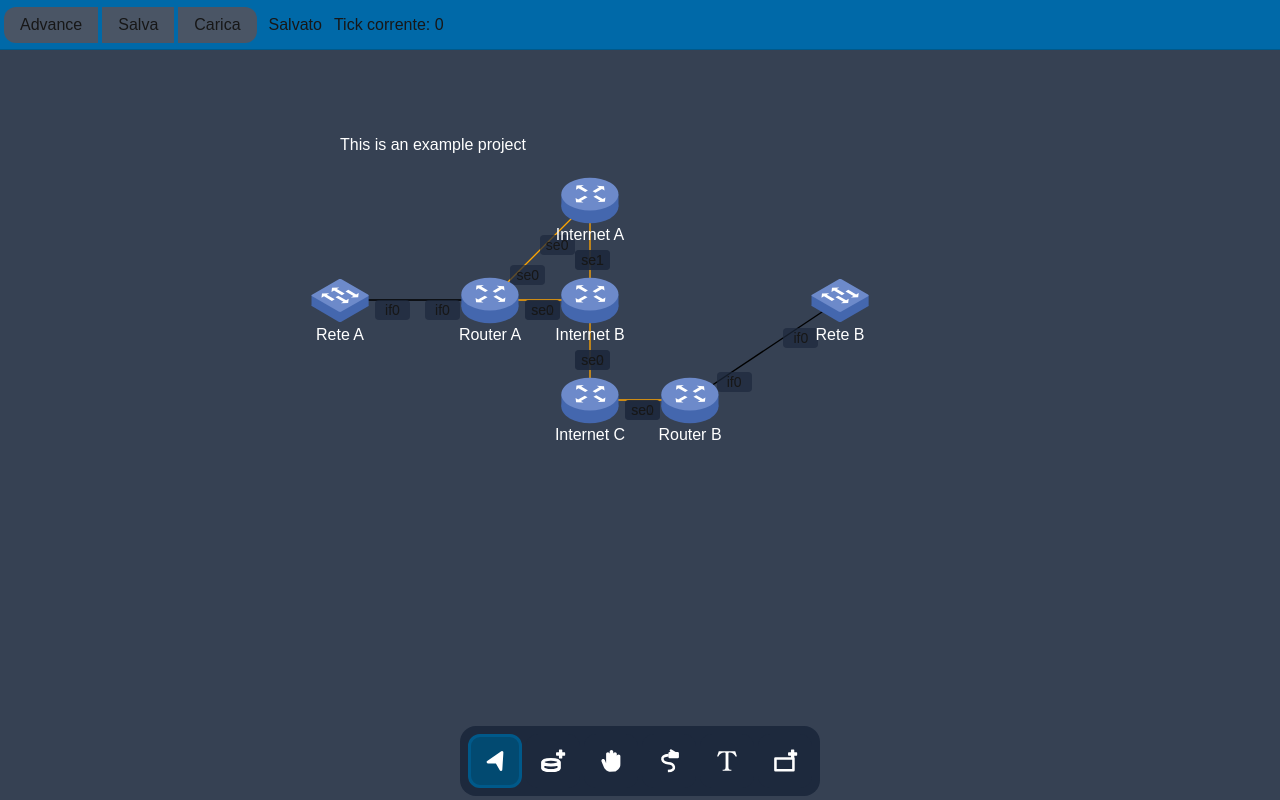
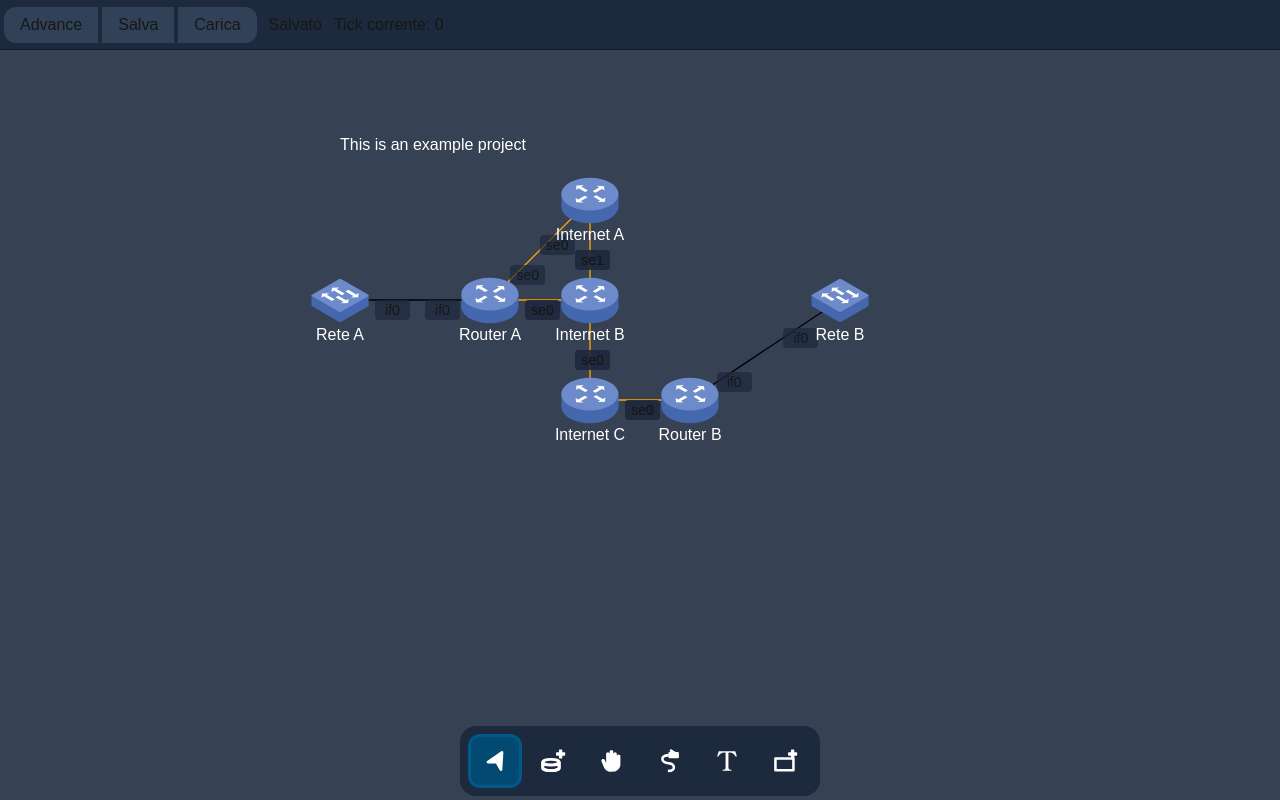
Before and after one commit to AmedeoAlf/packet-tracer, a Next.js app: page / in a window 1280 px wide. Built offline with nearby package versions, Linux system fonts and the light colour scheme.

Commit message:
Improve top bar

```diff
--- a/app/Editor.tsx
+++ b/app/Editor.tsx
@@ -5,23 +5,16 @@ import {
   useEffect,
   ReactNode,
   useMemo,
-  memo,
   KeyboardEvent,
 } from "react";
 import { CanvasEvent, Tool, ToolCtx, TOOLS } from "./tools/Tool";
-import {
-  isDecalHighlighted,
-  isSelectTool,
-  makeSelectTool,
-  SelectTool,
-} from "./tools/SelectTool";
+import { makeSelectTool } from "./tools/SelectTool";
 import { ICONS } from "./devices/ICONS";
 import { Cables } from "./editorComponents/Cables";
 import { SideBar } from "./editorComponents/SideBar";
 import { ToolSelector } from "./editorComponents/ToolSelector";
 import { Devices } from "./editorComponents/Devices";
 import { ProjectManager } from "./ProjectManager";
-import { Decal } from "./Project";
 import { TopBarBtns } from "./editorComponents/TopBarBtns";
 import { Coords } from "./common";
 import { Decals } from "./editorComponents/Decals";
@@ -136,7 +129,7 @@ export function Editor({
       onKeyUp={buildKeyboardEventHandler(toolCtx, "keyup")}
       tabIndex={0}
     >
-      <div className="bg-sky-700 fixed top-0 w-full h-[50px] indent-1.5em border-b-[.1em] border-solid border-sky-800 flex items-center px-1">
+      <div className="bg-slate-800 fixed top-0 w-full h-[50px] indent-1.5em border-b-[.1em] border-solid border-slate-900 flex items-center px-1">
         <TopBarBtns ctx={toolCtx} />
 
         <p className="inline ml-3">
--- a/app/editorComponents/BtnArray.tsx
+++ b/app/editorComponents/BtnArray.tsx
@@ -3,15 +3,14 @@ import { memo, ReactNode } from "react";
 export const BtnArrEl = memo(function BtnArrEl({
   onClick,
   children,
+  className,
 }: {
   onClick: () => void;
   children: ReactNode;
+  className?: string;
 }) {
   return (
-    <button
-      onClick={onClick}
-      className="px-4 h-9 bg-gray-600 hover:bg-gray-700 active:bg-gray-800"
-    >
+    <button onClick={onClick} className={"px-4 h-9 " + (className ?? "")}>
       {children}
     </button>
   );
--- a/app/editorComponents/Decals.tsx
+++ b/app/editorComponents/Decals.tsx
@@ -1,7 +1,11 @@
 import { memo, ReactNode } from "react";
 import { Decal } from "../Project";
 import { Tool } from "../tools/Tool";
-import { isDecalHighlighted, isSelectTool, SelectTool } from "../tools/SelectTool";
+import {
+  isDecalHighlighted,
+  isSelectTool,
+  SelectTool,
+} from "../tools/SelectTool";
 
 export const Decals = memo(
   function Decals({
--- a/app/editorComponents/TopBarBtns.tsx
+++ b/app/editorComponents/TopBarBtns.tsx
@@ -8,14 +8,17 @@ export const TopBarBtns = memo(function TopBarBtns({
 }: {
   ctx: ToolCtx<any>;
 }) {
+  const CLASSNAME = "bg-slate-700 hover:brightness-80 active:brightness-70";
   return (
     <BtnArray>
       <BtnArrEl
+        className={CLASSNAME}
         onClick={() => ctx.projectRef.current.advanceTickToCallback(ctx)}
       >
         Advance
       </BtnArrEl>
       <BtnArrEl
+        className={CLASSNAME}
         onClick={() =>
           navigator.clipboard.writeText(
             JSON.stringify(ctx.projectRef.current.exportProject()),
@@ -25,6 +28,7 @@ export const TopBarBtns = memo(function TopBarBtns({
         Salva
       </BtnArrEl>
       <BtnArrEl
+        className={CLASSNAME}
         onClick={async () => {
           const ref = ctx.projectRef;
           ref.current = ProjectManager.fromSerialized(
```
